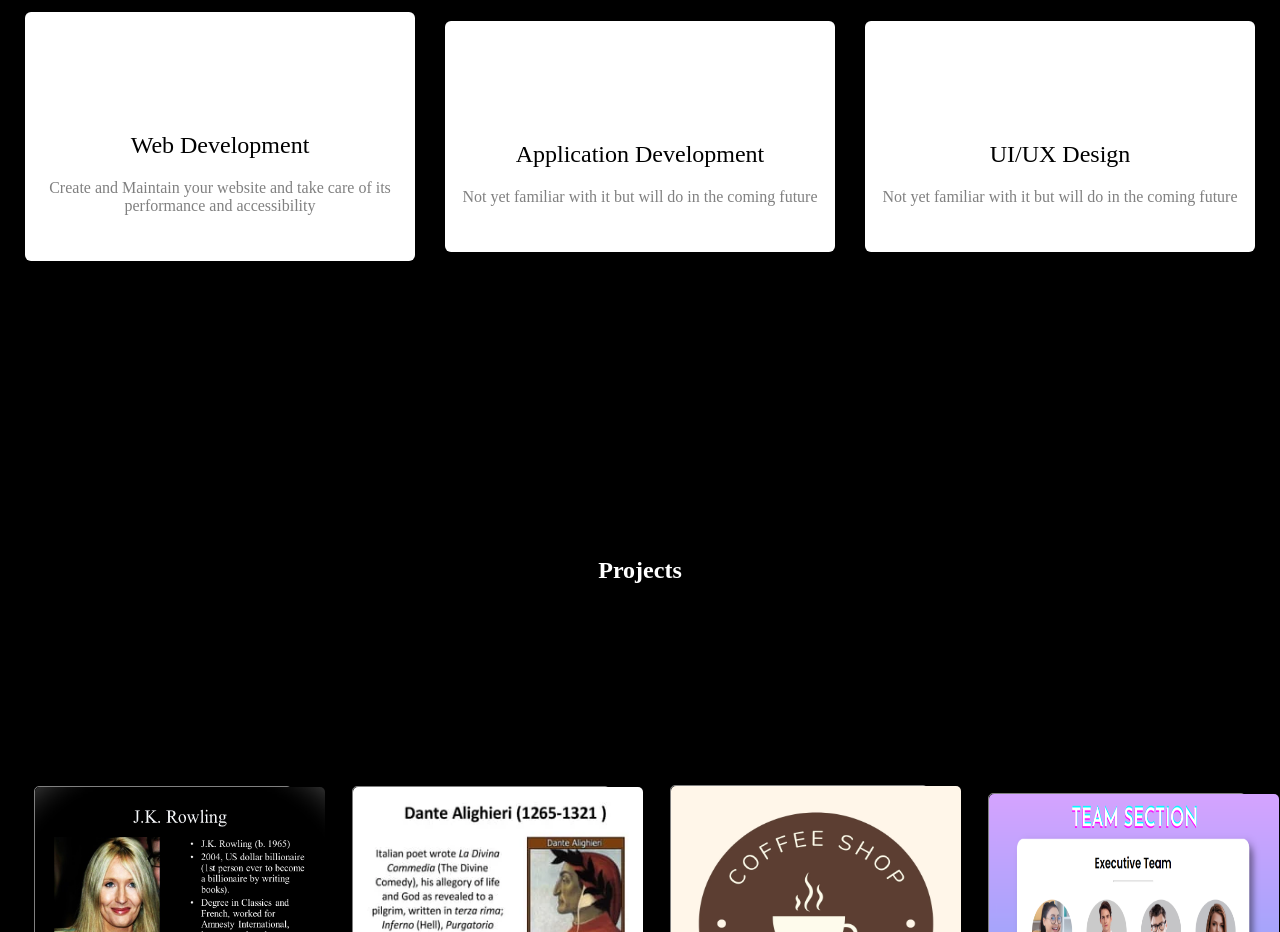
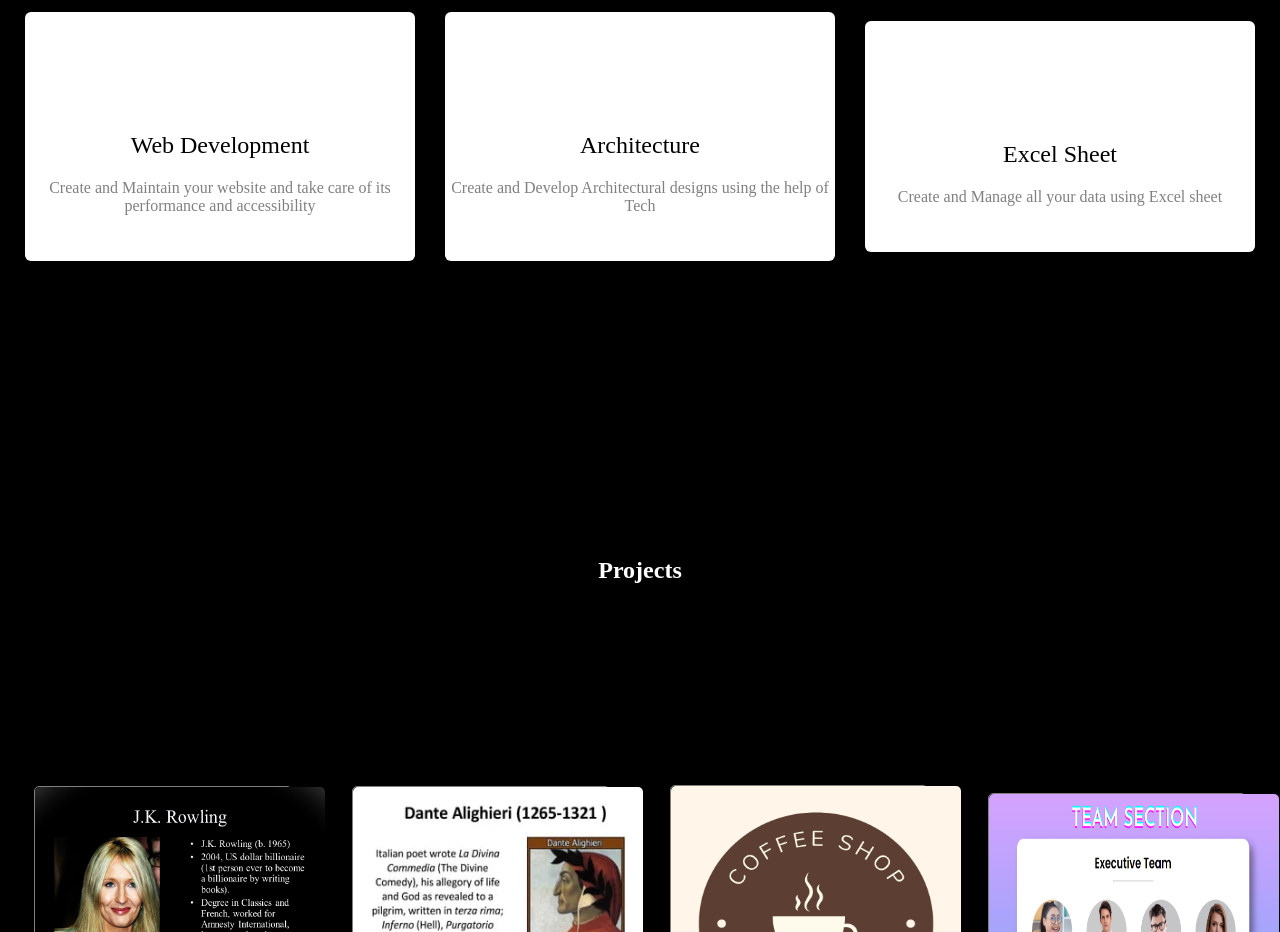
Before and after one commit to uzz-ptl7/Uzz-Ptl-Portfolio-V1, a plain HTML site: page index.html in a window 1280 px wide. Shown: the part 1200-2132 px from the top of the page. Drawn offline with Linux system fonts and the light colour scheme.

Commit message:
Modify Skills Section

```diff
--- a/index.html
+++ b/index.html
@@ -198,13 +198,13 @@
 
         </div>
         <div class="skill-card skill-2">
-            <h2>Application Development</h2>
-            <p>Not yet familiar with it but will do in the coming future</p>
+            <h2>Architecture</h2>
+            <p>Create and Develop Architectural designs using the help of Tech</p>
 
         </div>
         <div class="skill-card skill-3">
-            <h2>UI/UX Design</h2>
-            <p>Not yet familiar with it but will do in the coming future</p>
+            <h2>Excel Sheet</h2>
+            <p>Create and Manage all your data using Excel sheet</p>
 
         </div>
     </div>
```
